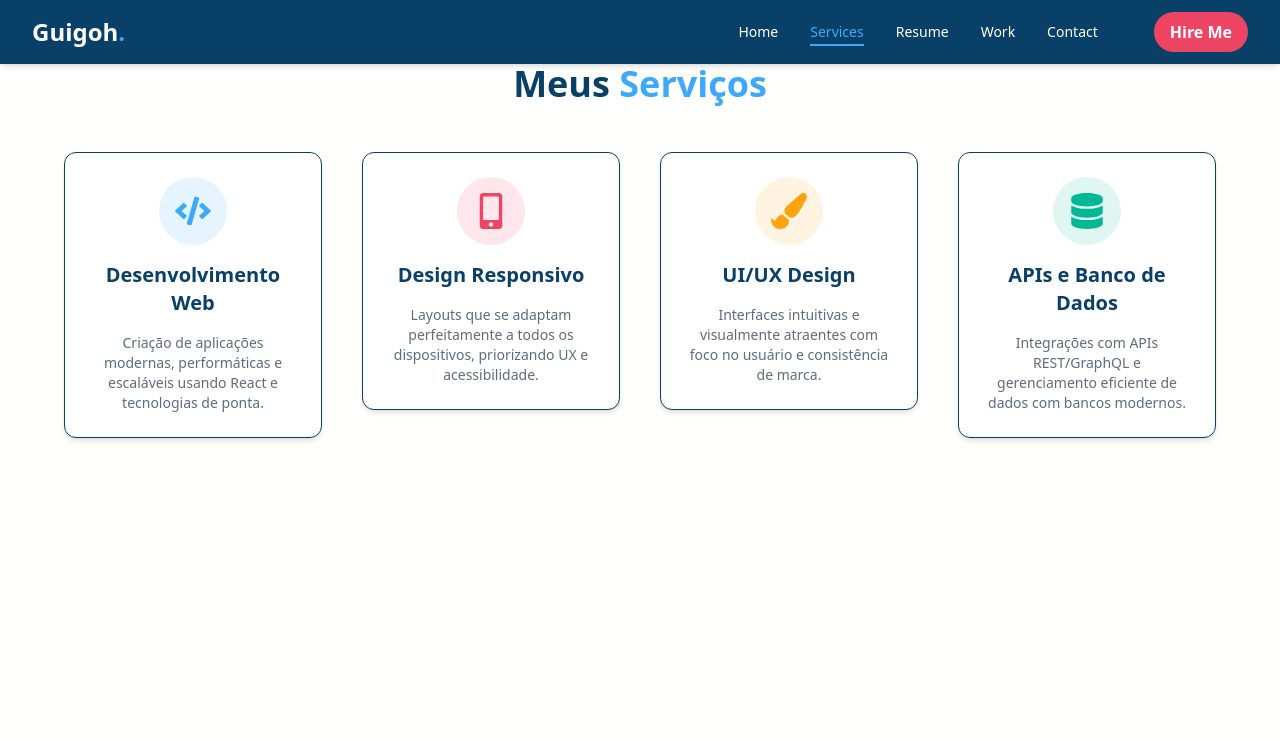
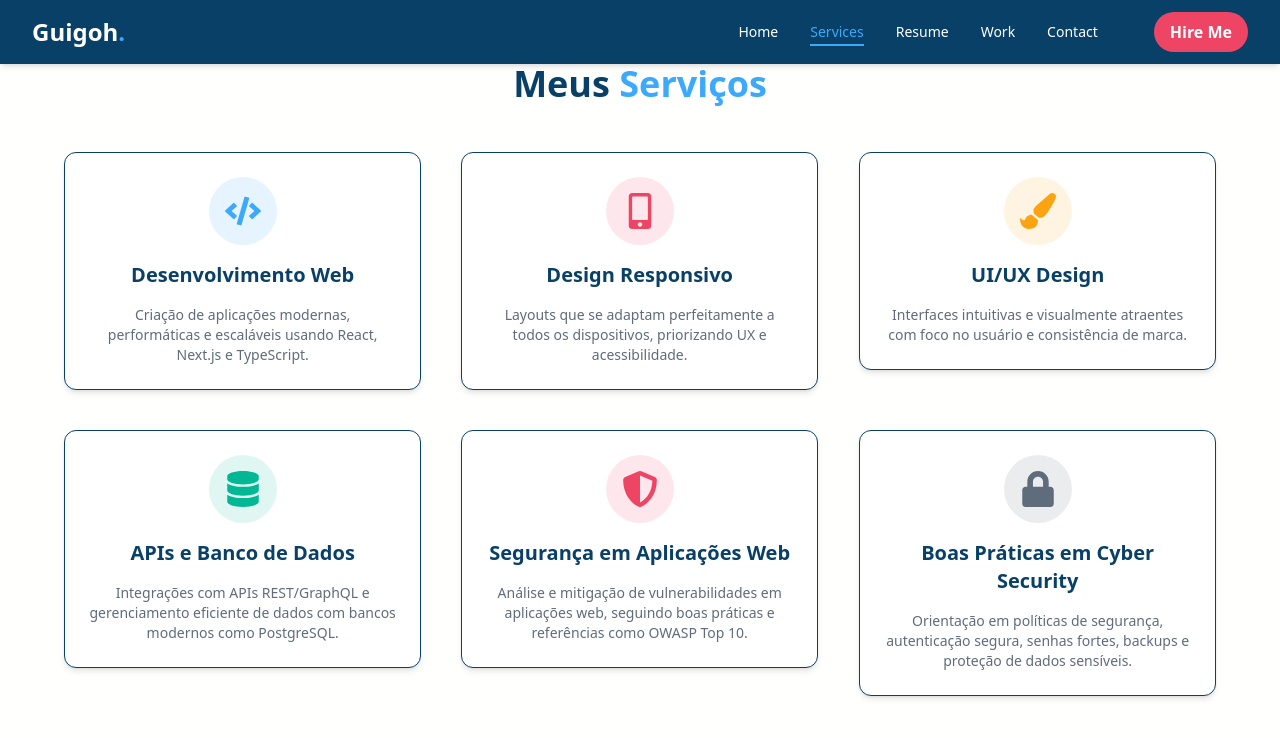
Before and after one commit to GuigohC0D3/projetopessoal, a React (Vite) app in the folder potfolio_do_guigo/: page /services in a window 1280 px wide. Shown: the top 738 px of the page. Built offline with nearby package versions, Linux system fonts and the light colour scheme.

Commit message:
Adicionando mais serviços que faço

```diff
--- a/potfolio_do_guigo/src/pages/Services.jsx
+++ b/potfolio_do_guigo/src/pages/Services.jsx
@@ -1,32 +1,57 @@
 import React from "react";
 import Tilt from "react-parallax-tilt";
 import { motion } from "framer-motion";
-import { FaCode, FaMobileAlt, FaPaintBrush, FaDatabase } from "react-icons/fa";
+import {
+  FaCode,
+  FaMobileAlt,
+  FaPaintBrush,
+  FaDatabase,
+  FaShieldAlt,
+  FaLock,
+} from "react-icons/fa";
 
 const services = [
   {
     title: "Desenvolvimento Web",
-    description: "Criação de aplicações modernas, performáticas e escaláveis usando React e tecnologias de ponta.",
+    description:
+      "Criação de aplicações modernas, performáticas e escaláveis usando React, Next.js e TypeScript.",
     icon: <FaCode />,
     color: "#3da9fc",
   },
   {
     title: "Design Responsivo",
-    description: "Layouts que se adaptam perfeitamente a todos os dispositivos, priorizando UX e acessibilidade.",
+    description:
+      "Layouts que se adaptam perfeitamente a todos os dispositivos, priorizando UX e acessibilidade.",
     icon: <FaMobileAlt />,
     color: "#ef4565",
   },
   {
     title: "UI/UX Design",
-    description: "Interfaces intuitivas e visualmente atraentes com foco no usuário e consistência de marca.",
+    description:
+      "Interfaces intuitivas e visualmente atraentes com foco no usuário e consistência de marca.",
     icon: <FaPaintBrush />,
     color: "#fca311",
   },
   {
     title: "APIs e Banco de Dados",
-    description: "Integrações com APIs REST/GraphQL e gerenciamento eficiente de dados com bancos modernos.",
+    description:
+      "Integrações com APIs REST/GraphQL e gerenciamento eficiente de dados com bancos modernos como PostgreSQL.",
     icon: <FaDatabase />,
     color: "#00b894",
+  },
+  {
+    title: "Segurança em Aplicações Web",
+    description:
+      "Análise e mitigação de vulnerabilidades em aplicações web, seguindo boas práticas e referências como OWASP Top 10.",
+    icon: <FaShieldAlt />,
+    color: "#ef4565",
+  },
+  {
+    title: "Boas Práticas em Cyber Security",
+    description:
+      "Orientação em políticas de segurança, autenticação segura, senhas fortes, backups e proteção de dados sensíveis.",
+    icon: <FaLock />,
+    color: "#5f6c7b",
   },
 ];
 
@@ -42,7 +67,7 @@ const Services = () => {
         Meus <span className="text-[#3da9fc]">Serviços</span>
       </motion.h2>
 
-      <div className="grid grid-cols-1 sm:grid-cols-2 lg:grid-cols-4 gap-10 w-full max-w-6xl">
+      <div className="grid grid-cols-1 sm:grid-cols-2 lg:grid-cols-3 gap-10 w-full max-w-6xl">
         {services.map((service, index) => (
           <motion.div
             key={index}
@@ -62,7 +87,10 @@ const Services = () => {
               <div className="flex flex-col items-center text-center space-y-4">
                 <div
                   className="text-4xl p-4 rounded-full"
-                  style={{ backgroundColor: `${service.color}20`, color: service.color }}
+                  style={{
+                    backgroundColor: `${service.color}20`,
+                    color: service.color,
+                  }}
                 >
                   {service.icon}
                 </div>
```
